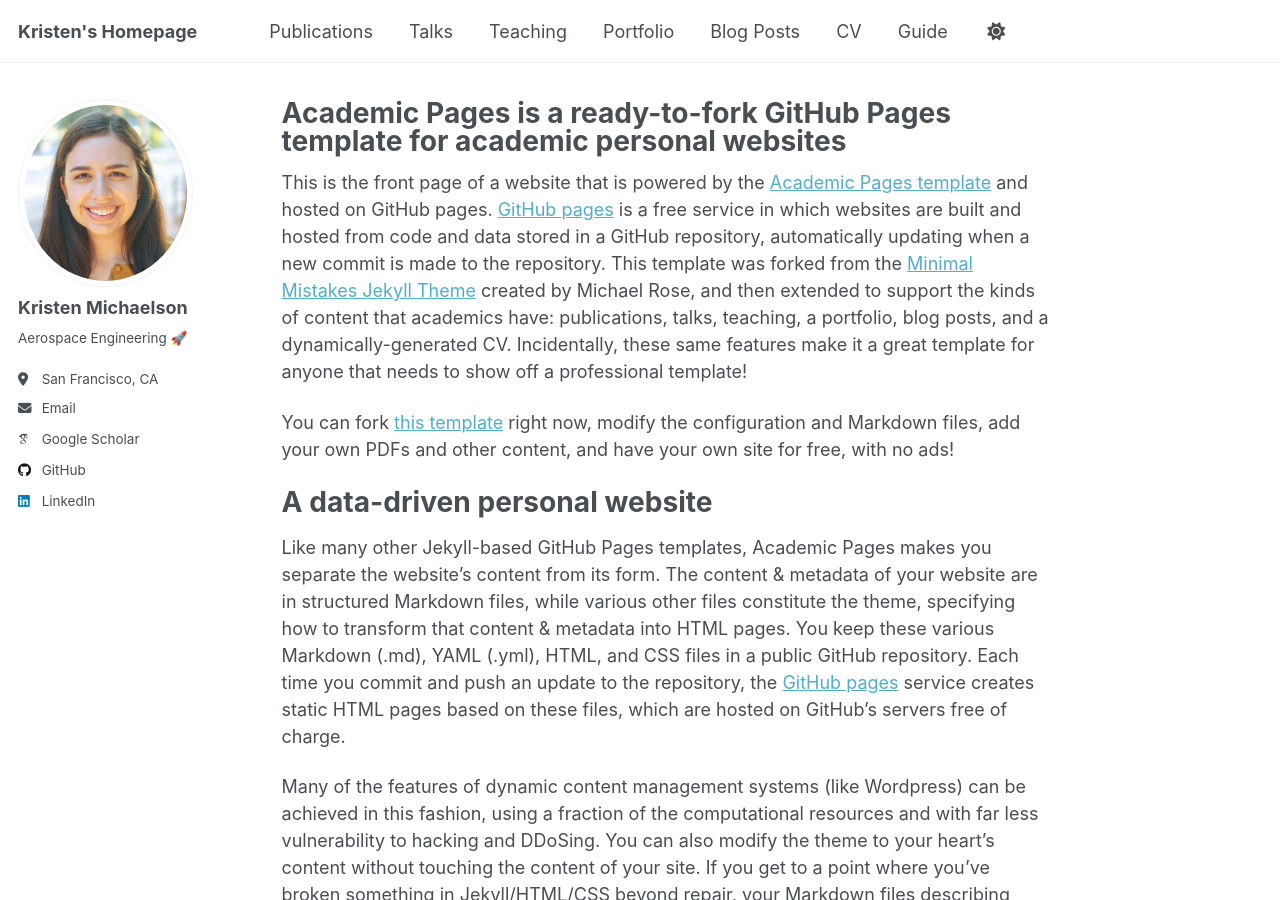
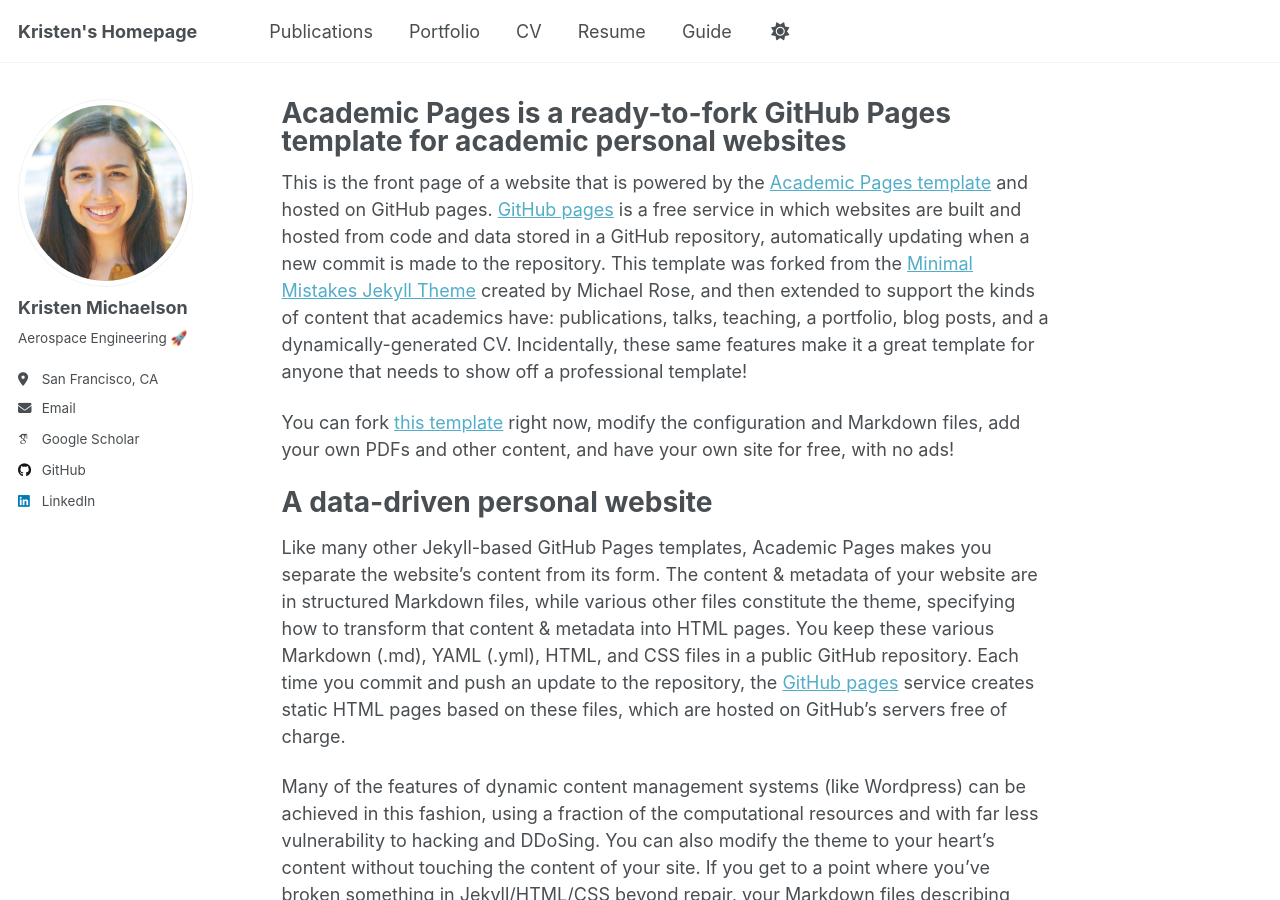
Before and after one commit to kristenmichaelson/kristenmichaelson.github.io, a Jekyll site: the page built from _pages/about.md, in a window 1280 px wide and 900 px high. Built offline with Jekyll 4.4.1, drawn with Linux system fonts in a browser that asks for light colours; some web fonts are replaced; a script that is not in the unit is left out; part of the change alters nothing that is shown.

Commit message:
Update navigation.yml

```diff
--- a/_data/navigation.yml
+++ b/_data/navigation.yml
@@ -11,20 +11,23 @@ main:
   - title: "Publications"
     url: "https://scholar.google.com/citations?user=sxHDUVQAAAAJ"
 
-  - title: "Talks"
-    url: /talks/
+  # - title: "Talks"
+  #  url: /talks/
 
-  - title: "Teaching"
-    url: /teaching/
+  # - title: "Teaching"
+  #  url: /teaching/
 
   - title: "Portfolio"
     url: /portfolio/
 
-  - title: "Blog Posts"
-    url: /year-archive/
+  # - title: "Blog Posts"
+  #  url: /year-archive/
 
   - title: "CV"
     url: /cv/
+
+  - title: "Resume"
+    url: /resume/
 
   # - title: "CV"
   #   url: /cv-json/
```
